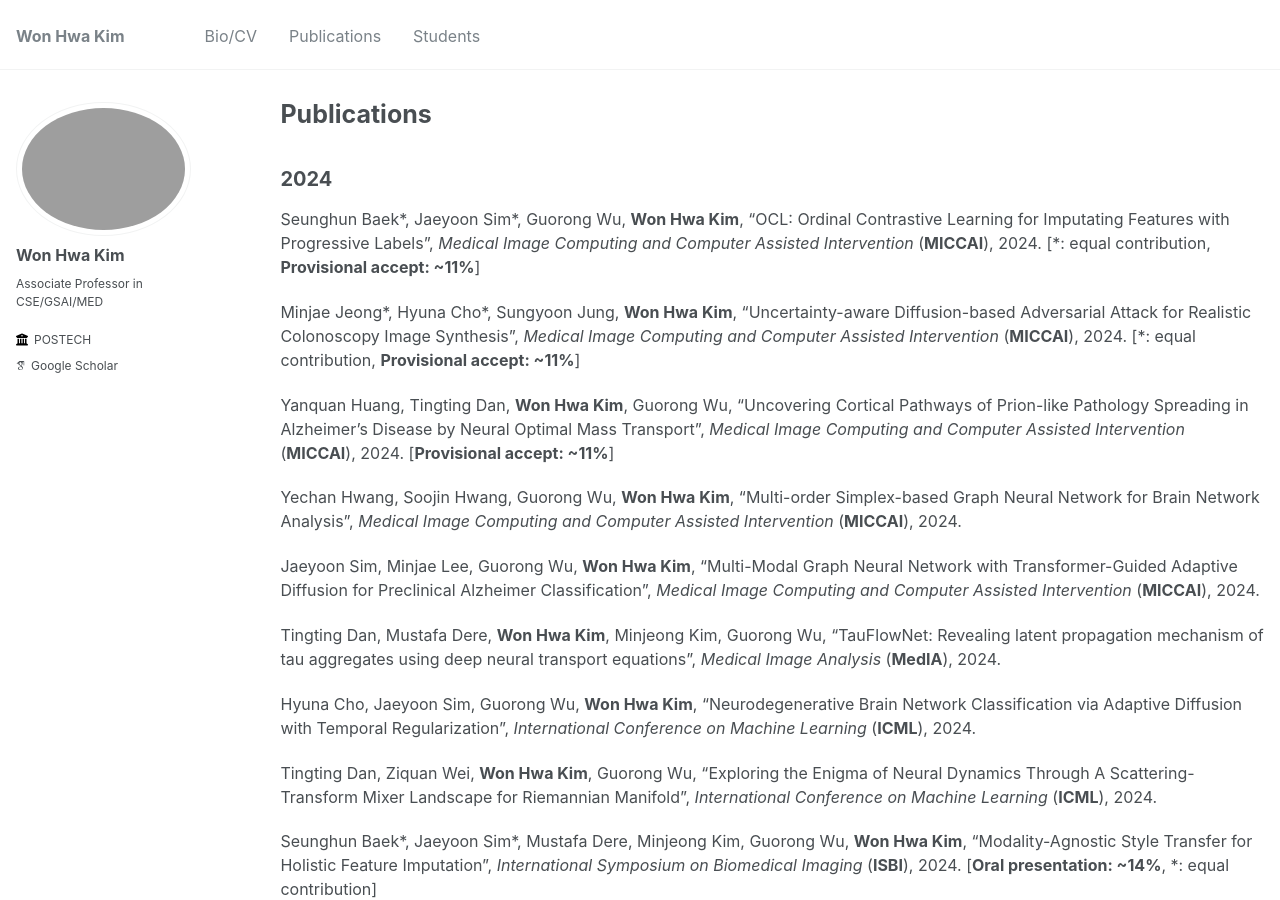
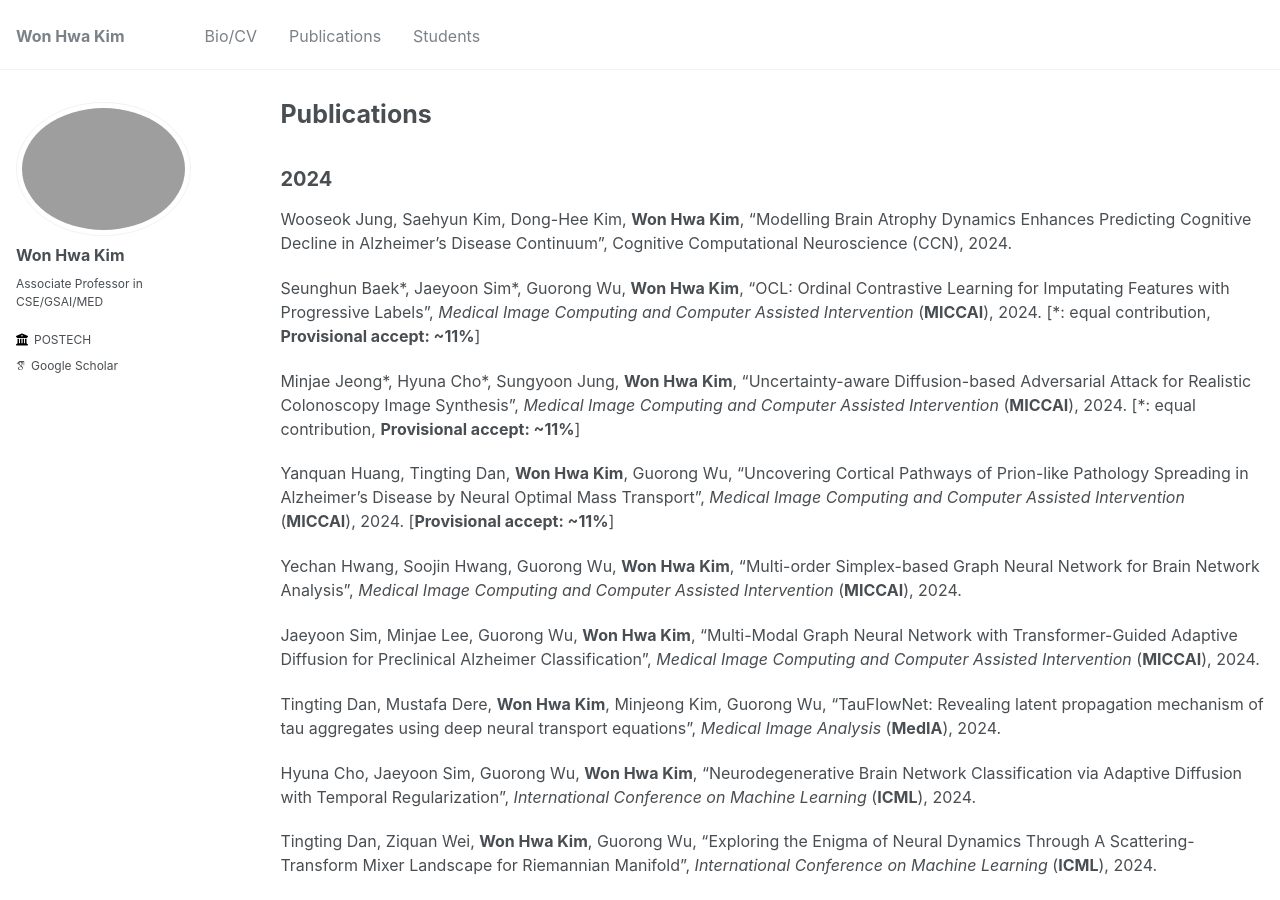
Before and after one commit to wwplato/wwplato.github.io, a Jekyll site: the page built from _pages/publications.md, in a window 1280 px wide and 900 px high. Built offline with Jekyll 4.4.1, drawn with Linux system fonts in a browser that asks for light colours; some web fonts are replaced.

Commit message:
Update publications.md

```diff
--- a/_pages/publications.md
+++ b/_pages/publications.md
@@ -7,6 +7,8 @@ author_profile: true
 
 2024
 ------
+
+Wooseok Jung, Saehyun Kim, Dong-Hee Kim, **Won Hwa Kim**, "Modelling Brain Atrophy Dynamics Enhances Predicting Cognitive Decline in Alzheimer’s Disease Continuum", Cognitive Computational Neuroscience (CCN), 2024.
 
 Seunghun Baek\*, Jaeyoon Sim\*, Guorong Wu, **Won Hwa Kim**, "OCL: Ordinal Contrastive Learning for Imputating Features with Progressive Labels", *Medical Image Computing and Computer Assisted Intervention* (**MICCAI**), 2024. [\*: equal contribution, **Provisional accept: ~11%**]
 
```
